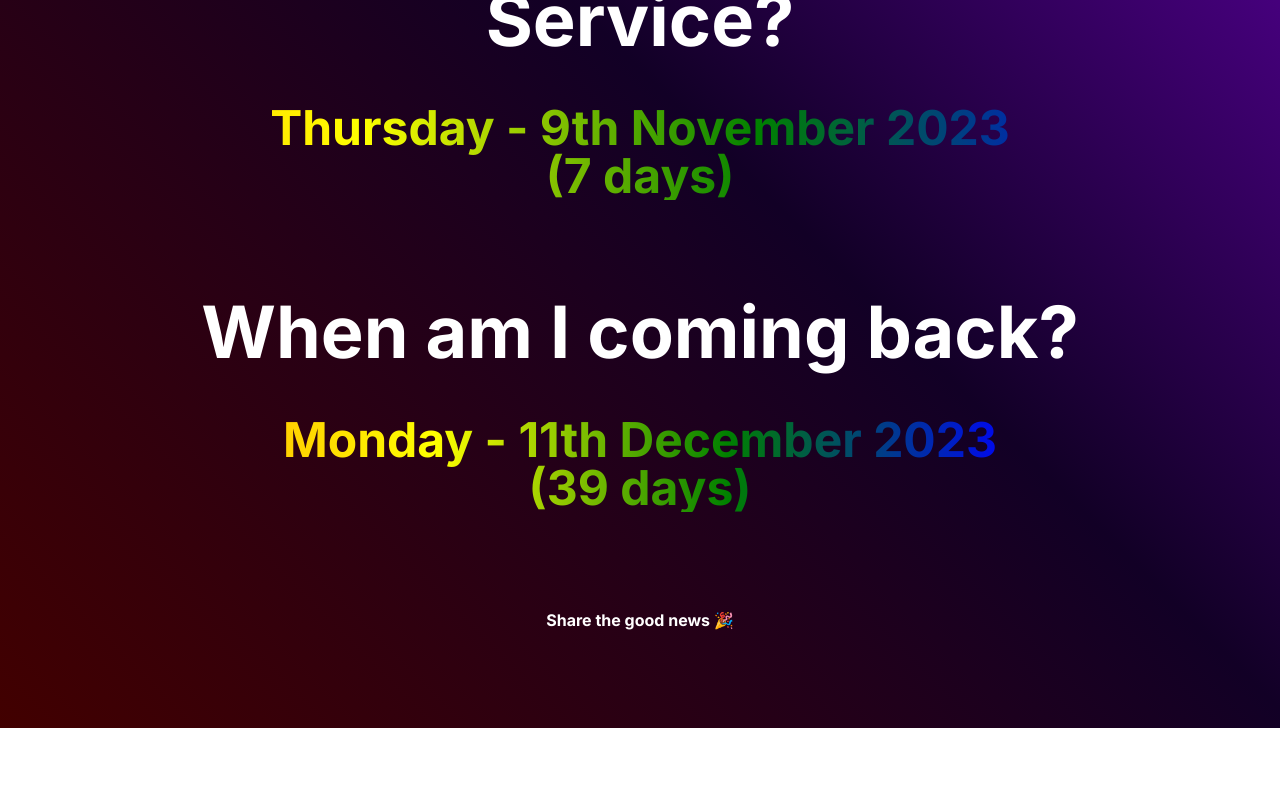
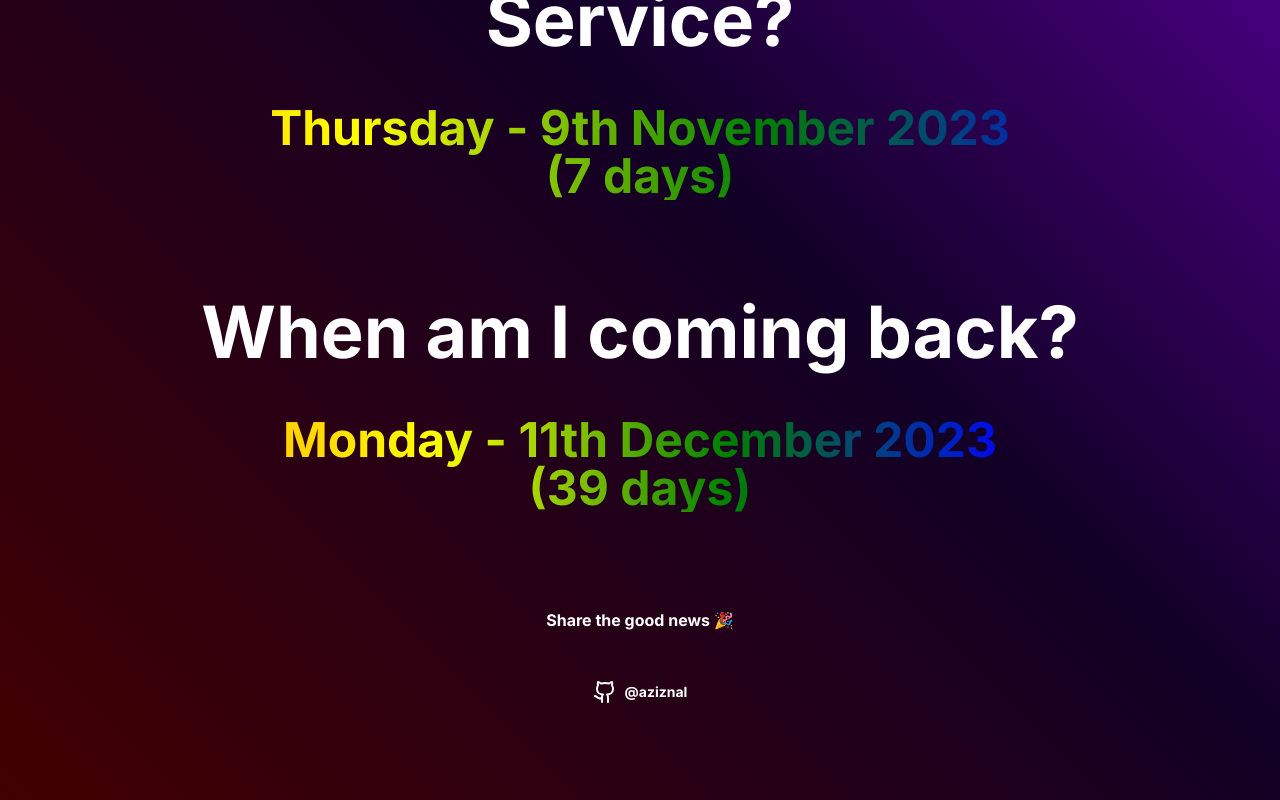
Before and after one commit to aziznal/ne-zaman-askeriyeye-gidiyorsun, a Next.js app: page / in a window 1280 px wide. Shown: the part 272-1072 px from the top of the page. Before the commit the page ends 1000 px from the top, so only its background shows below. Built offline with nearby package versions, Linux system fonts and the light colour scheme.

Commit message:
add github link

```diff
--- a/src/app/page.tsx
+++ b/src/app/page.tsx
@@ -3,6 +3,8 @@
 import { Button } from "@/components/ui/button";
 import { useToast } from "@/components/ui/use-toast";
 import { Locale, useLocaleStore } from "@/lib/locale";
+import { GithubIcon } from "lucide-react";
+import Link from "next/link";
 
 export default function Home() {
   // TODO: use zustand with persistent storage?
@@ -168,6 +170,15 @@ export default function Home() {
         {locale === "tr" && <>İyi haberi paylaş 🎉 </>}
         {locale === "de" && <>Gute Nachrichten teilen 🎉 </>}
       </div>
+
+      <Link
+        className="mt-12 flex gap-2 items-center hover:text-blue-700 transition-all"
+        href="https://github.com/aziznal/ne-zaman-askeriyeye-gidiyorsun"
+        target="_blank"
+      >
+        <GithubIcon size={24} />
+        <span className="text-sm font-bold">@aziznal</span>
+      </Link>
     </main>
   );
 }
```
